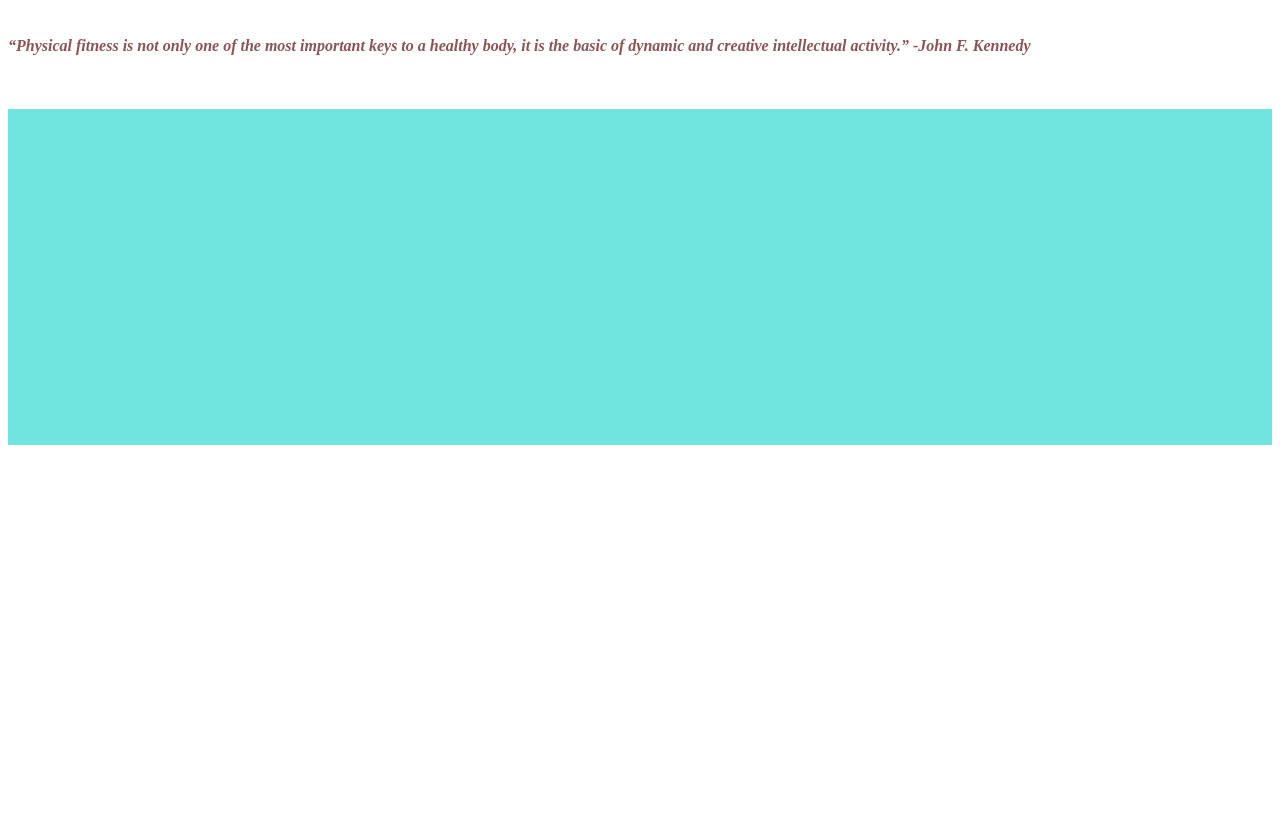
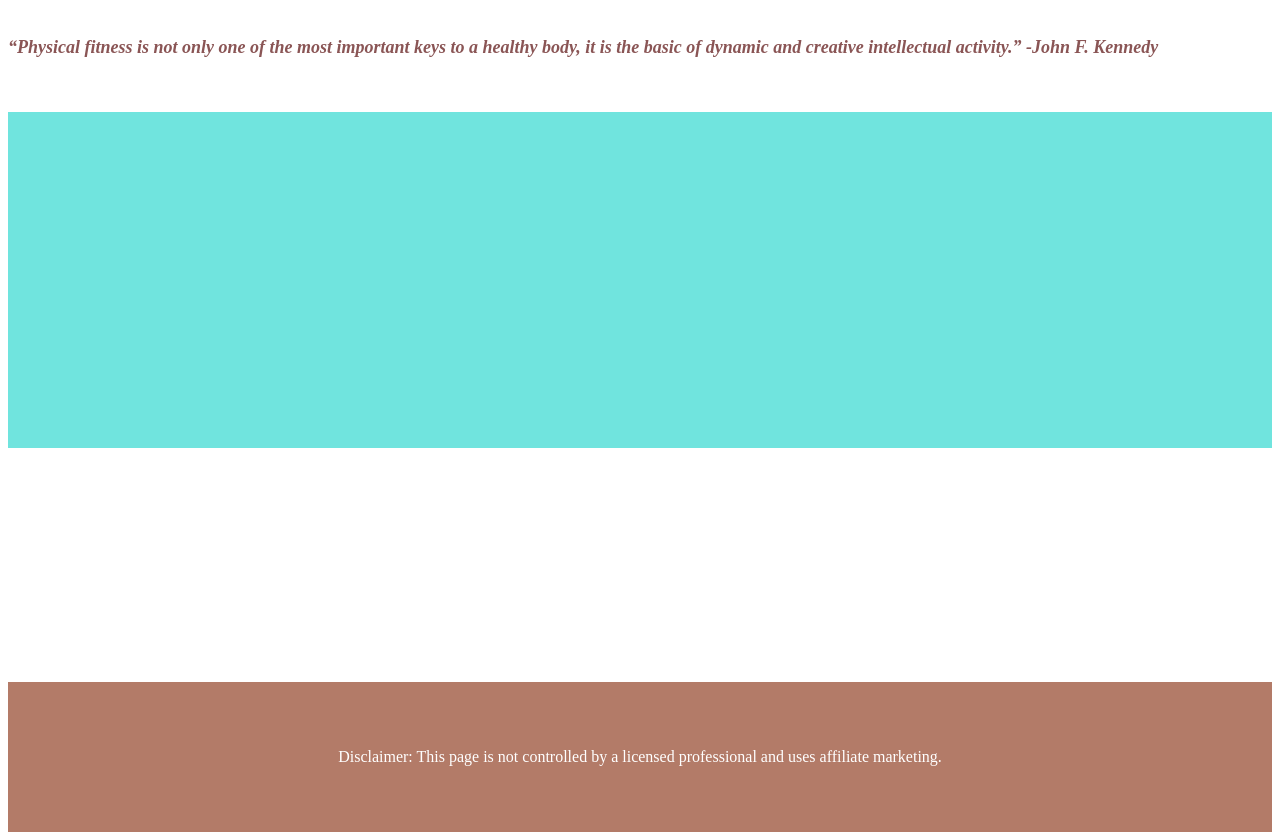
Before and after one commit to amypholley/physicalhealth_f1rst, a plain HTML site: page index.html in a window 1280 px wide. Shown: the part 195-1035 px from the top of the page. Before the commit the page ends 800 px from the top, so only its background shows below. Drawn offline with Linux system fonts and the light colour scheme.

Commit message:
Font size and footer changes

```diff
--- a/index.html
+++ b/index.html
@@ -36,7 +36,7 @@
 
     <br>
 
-    <i style="color: rgb(138, 85, 85); font-size: medium; font-weight: bold;">“Physical fitness is not only one of the most important keys to a healthy body,
+    <i style="color: rgb(138, 85, 85); font-size: large; font-weight: bold;">“Physical fitness is not only one of the most important keys to a healthy body,
         it is the basic of dynamic and creative intellectual activity.” -John F. Kennedy </i>
      <br>
      <br>
@@ -60,4 +60,23 @@
             <br>
             <br>
         </p>
+        <br>
+        <br>
+        <br>
+        <br>
+        <br>
+        <br>
+        <br>
+        <br>
+        <br>
+        <br>
+        <br>
+        <br>
+
+        <footer>
+            <p>
+                Disclaimer: This page is not controlled by a licensed professional and uses affiliate marketing.
+
+            </p>
+        </footer>
 </html>
--- a/style.css
+++ b/style.css
@@ -10,3 +10,16 @@ ul {
     font-size: medium;
     font-display: white;
 }
+
+footer {
+    display: flex;
+    justify-content: center;
+    gap: 50px;
+    list-style: none;
+    padding: 50px;
+    text-align: center;
+    background-color: rgb(179, 123, 104);
+    color: white;
+    font-size: medium;
+    font-display: white;
+}
```
